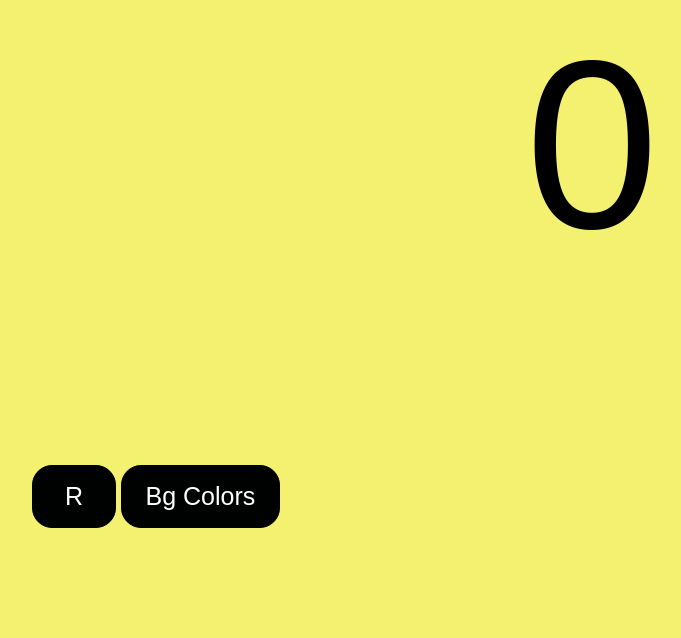
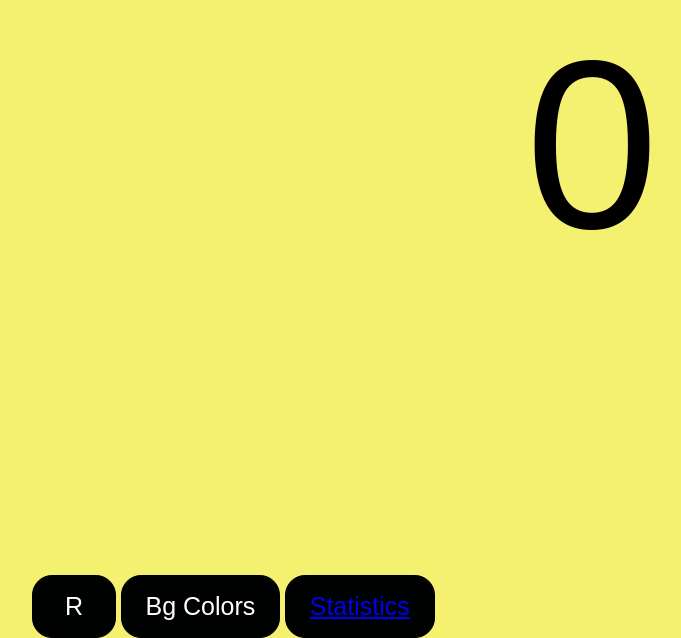
Before and after one commit to Aniketkole27/Counting, a plain HTML site: page index.html in a window 1280 px wide. Shown: the part 175-813 px from the top of the page, without its empty margins (48-729 px from the left). Drawn offline with Linux system fonts and the light colour scheme.

Commit message:
Add statistics button and canvas element to index.html

```diff
--- a/index.html
+++ b/index.html
@@ -12,6 +12,10 @@
     </div>
     <button class="controllers" id="btn1">R</button>
     <button class="controllers" id="btn2">Bg Colors</button>
+    <button class="controllers" id="data">
+      <a href="./public/history.html">Statistics</a>
+    </button>
+    <canvas></canvas>
     <script src="./count.js"></script>
       </body>
 </html>
```
